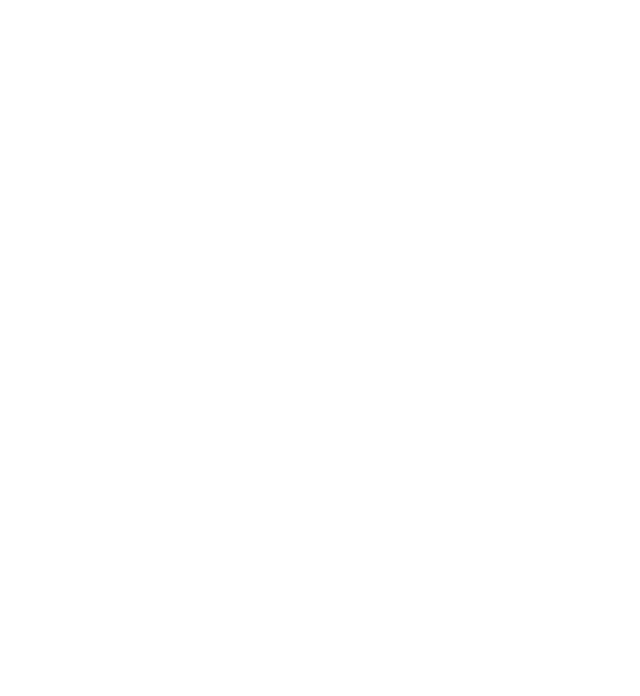
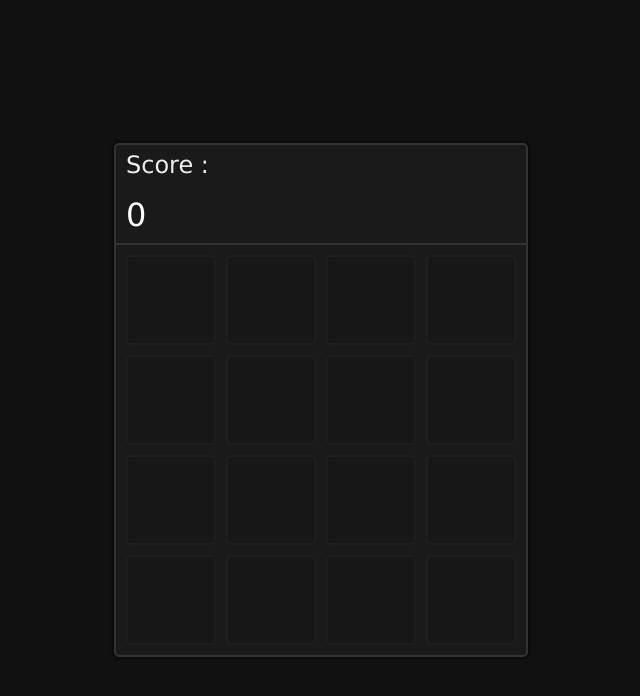
Before and after one commit to Kamipown/Hardcore2048, a plain HTML site: page index.html in a window 1280 px wide. Shown: the whole page, without its empty margins (319-959 px from the left). Drawn offline with Linux system fonts and the light colour scheme.

Commit message:
game style

```diff
--- a/index.html
+++ b/index.html
@@ -7,7 +7,20 @@
 		<link rel="icon" type="image/png" href="img/favicon.png"/>
 	</head>
 	<body>
-
+		<main id="main" role="main">
+			<section class="menu_section">
+				<div class="score_div">
+					<h2>Score :</h2>
+					<p id="score_text">0</p>
+				</div>
+			</section>
+			<section class="game_section">
+				<div class="bg_cell"></div><div class="bg_cell"></div><div class="bg_cell"></div><div class="bg_cell"></div>
+				<div class="bg_cell"></div><div class="bg_cell"></div><div class="bg_cell"></div><div class="bg_cell"></div>
+				<div class="bg_cell"></div><div class="bg_cell"></div><div class="bg_cell"></div><div class="bg_cell"></div>
+				<div class="bg_cell"></div><div class="bg_cell"></div><div class="bg_cell"></div><div class="bg_cell"></div>
+			</section>
+		</main>
 		<script type="text/javascript" src="scripts/index.js"></script>
 	</body>
 </html>
--- a/styles/style.css
+++ b/styles/style.css
@@ -1,9 +1,17 @@
 /*@font-face { font-family: "Roboto"; src: url("../fnt/Roboto-Regular.ttf");}*/
 /*@import url("https://fonts.googleapis.com/css?family=Roboto:400");*/
 
-html { }
-body { margin: 0px; font-size: 0px;}
+html { height: 100%;}
+body { height: 100%; margin: 0px; background-color: #111; font-size: 0px; font-family: verdana;}
 body, input { }
 h1, h2, h3, h4, h5, h6 { margin: 0px; font-weight: normal;}
 p { margin: 0px;}
 ul { padding: 0px;}
+
+#main { display: block; position: relative; z-index: 1; top: 50%; left: 50%; transform: translate(-50%, -50%); width: 410px; height: 510px; border: 2px solid #333; border-radius: 5px; background-color: #1a1a1a; box-shadow: 0px 0px 4px #000; overflow: hidden;}
+	#main > .menu_section { display: block; box-sizing: border-box; height: 100px; border-bottom: 2px solid #333;}
+		#main > .menu_section > .score_div { display: inline-block; box-sizing: border-box; height: 100%; padding: 0px 10px;}
+			#main > .menu_section > .score_div > h2 { height: 40px; line-height: 40px; font-size: 24px; color: #eee;}
+			#main > .menu_section > .score_div > p { height: 60px; line-height: 60px; font-size: 32px; color: #fff;}
+	#main > .game_section { display: block; box-sizing: border-box; width: 410px; height: 410px; padding: 5px;}
+		#main > .game_section > .bg_cell { display: inline-block; vertical-align: top; box-sizing: border-box; width: 90px; height: 90px; margin: 5px; border: 2px solid #1e1e1e; border-radius: 5px; background-color: #171717;}
```
